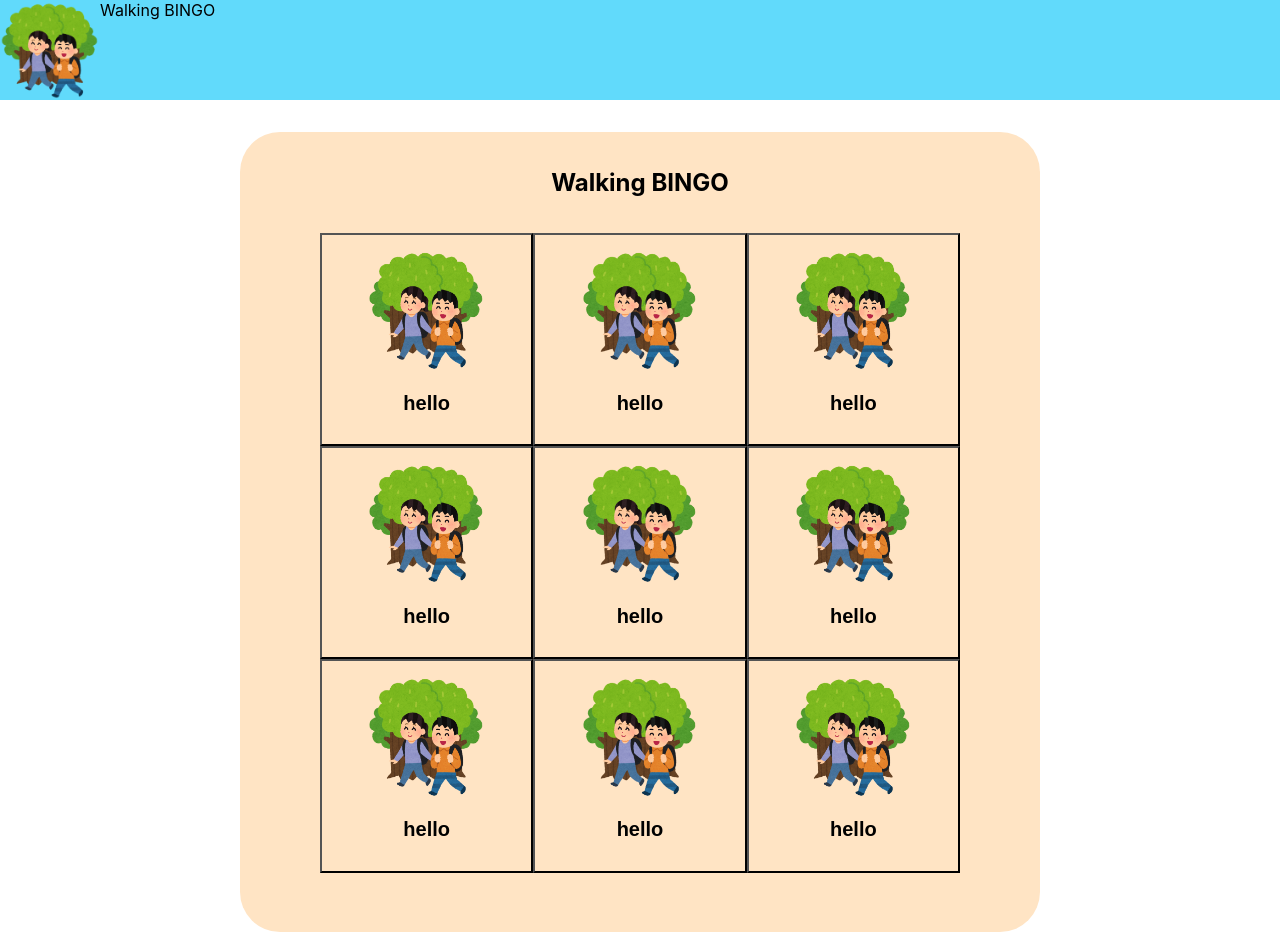
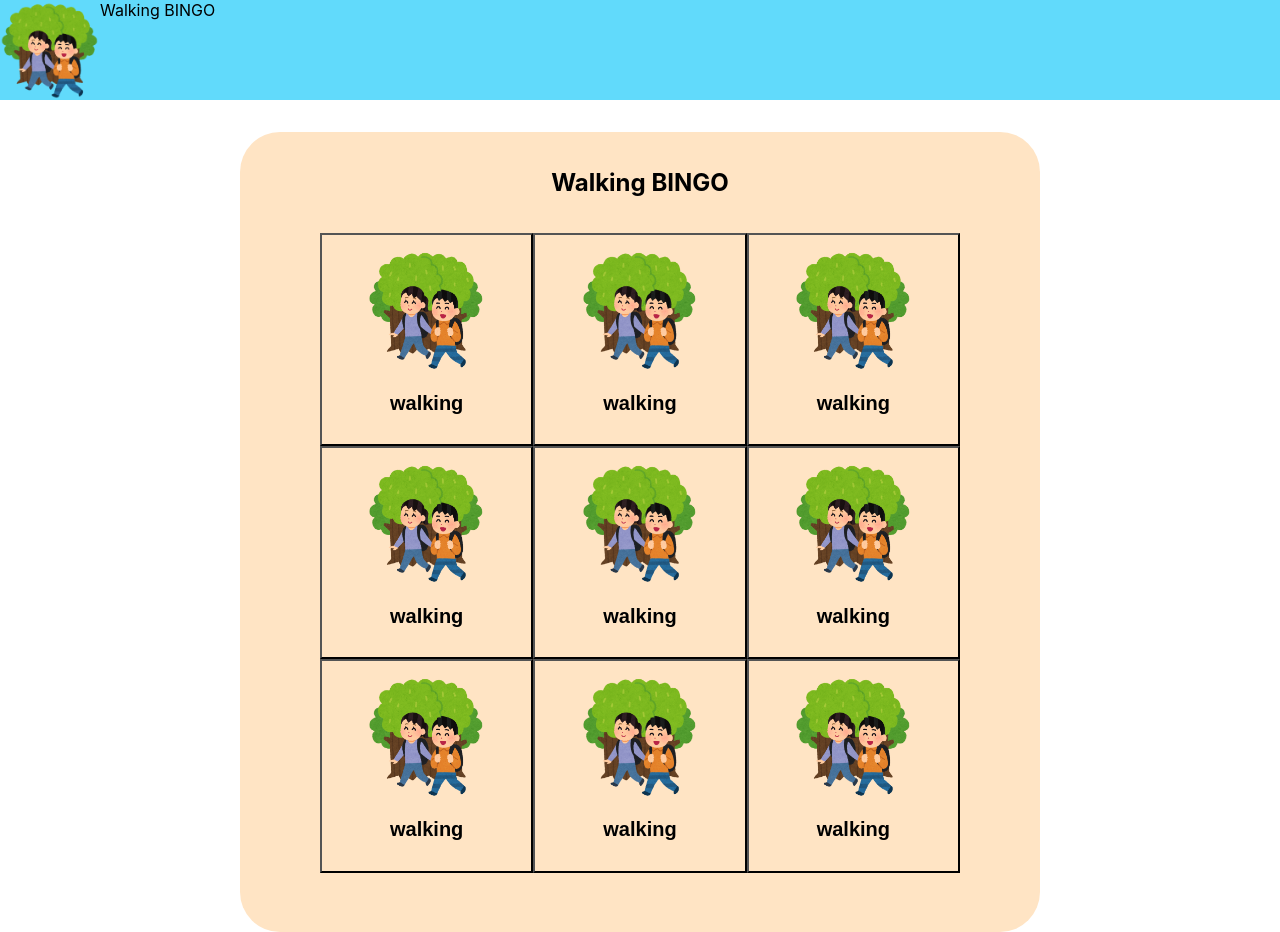
Before and after one commit to H4KB/walking-bingo, a React (Create React App) app: page / in a window 1280 px wide. Built offline with nearby package versions, Linux system fonts and the light colour scheme.

Commit message:
Change to Square model.

```diff
--- a/src/components/Bingo.tsx
+++ b/src/components/Bingo.tsx
@@ -1,21 +1,30 @@
 import Square from "./Square";
+import SquareModel from "../models/SquareModel";
 
 import "./Bingo.css";
 
-import logo from "../images/walking.png";
+const Bingo = () => {
+  const squares = [
+    new SquareModel("1", "/images/walking.png", "walking"),
+    new SquareModel("2", "/images/walking.png", "walking"),
+    new SquareModel("3", "/images/walking.png", "walking"),
+    new SquareModel("4", "/images/walking.png", "walking"),
+    new SquareModel("5", "/images/walking.png", "walking"),
+    new SquareModel("6", "/images/walking.png", "walking"),
+    new SquareModel("7", "/images/walking.png", "walking"),
+    new SquareModel("8", "/images/walking.png", "walking"),
+    new SquareModel("9", "/images/walking.png", "walking"),
+  ];
 
-const Bingo = () => {
   return (
     <div className="bingo">
       <div className="bingo-title">
         <h2>Walking BINGO</h2>
       </div>
       <div className="bingo-squares">
-        {Array(9)
-          .fill(0)
-          .map((_, i) => (
-            <Square id={i} image={logo} text="hello" />
-          ))}
+        {squares.map((square) => (
+          <Square key={square.id} square={square} />
+        ))}
       </div>
     </div>
   );
--- a/src/components/Square.tsx
+++ b/src/components/Square.tsx
@@ -1,17 +1,17 @@
 import "./Square.css";
 
-type SquareProps = {
-  id: number;
-  image: string;
-  text: string;
-};
+import SquareModel from "../models/SquareModel";
 
-const Square = (props: SquareProps) => {
+const Square: React.FC<{ square: SquareModel }> = (props) => {
   return (
     <div className="grid-item">
-      <button key={props.id} className="square">
-        <img className="suare-image" src={props.image} alt={props.text} />
-        <h2>{props.text}</h2>
+      <button key={props.square.id} className="square">
+        <img
+          className="suare-image"
+          src={props.square.imageUrl}
+          alt={props.square.title}
+        />
+        <h2>{props.square.title}</h2>
       </button>
     </div>
   );
```
Also changed, not shown: public/images/road_curve_mirror.png (added), public/images/walking.png (added).
